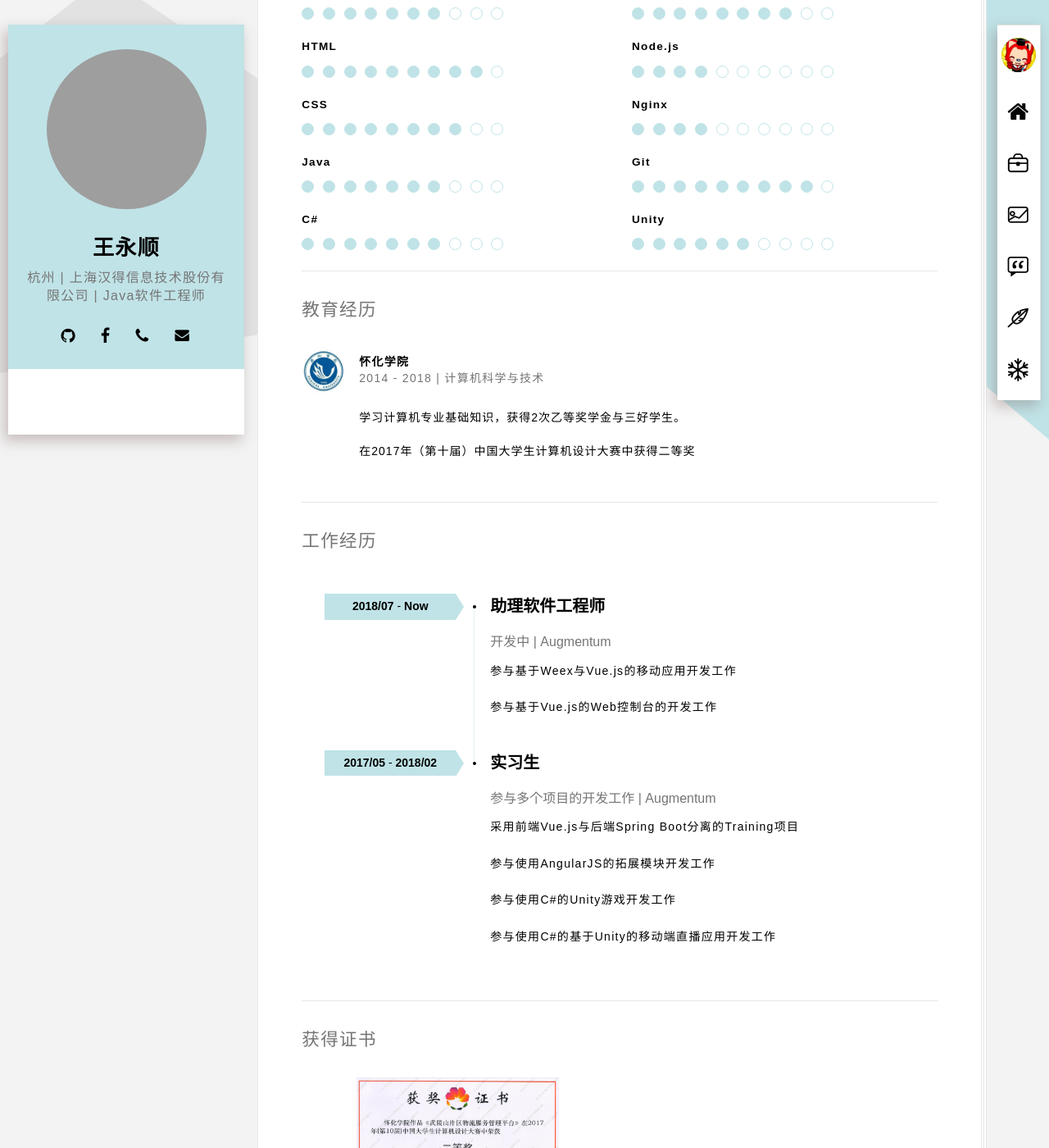
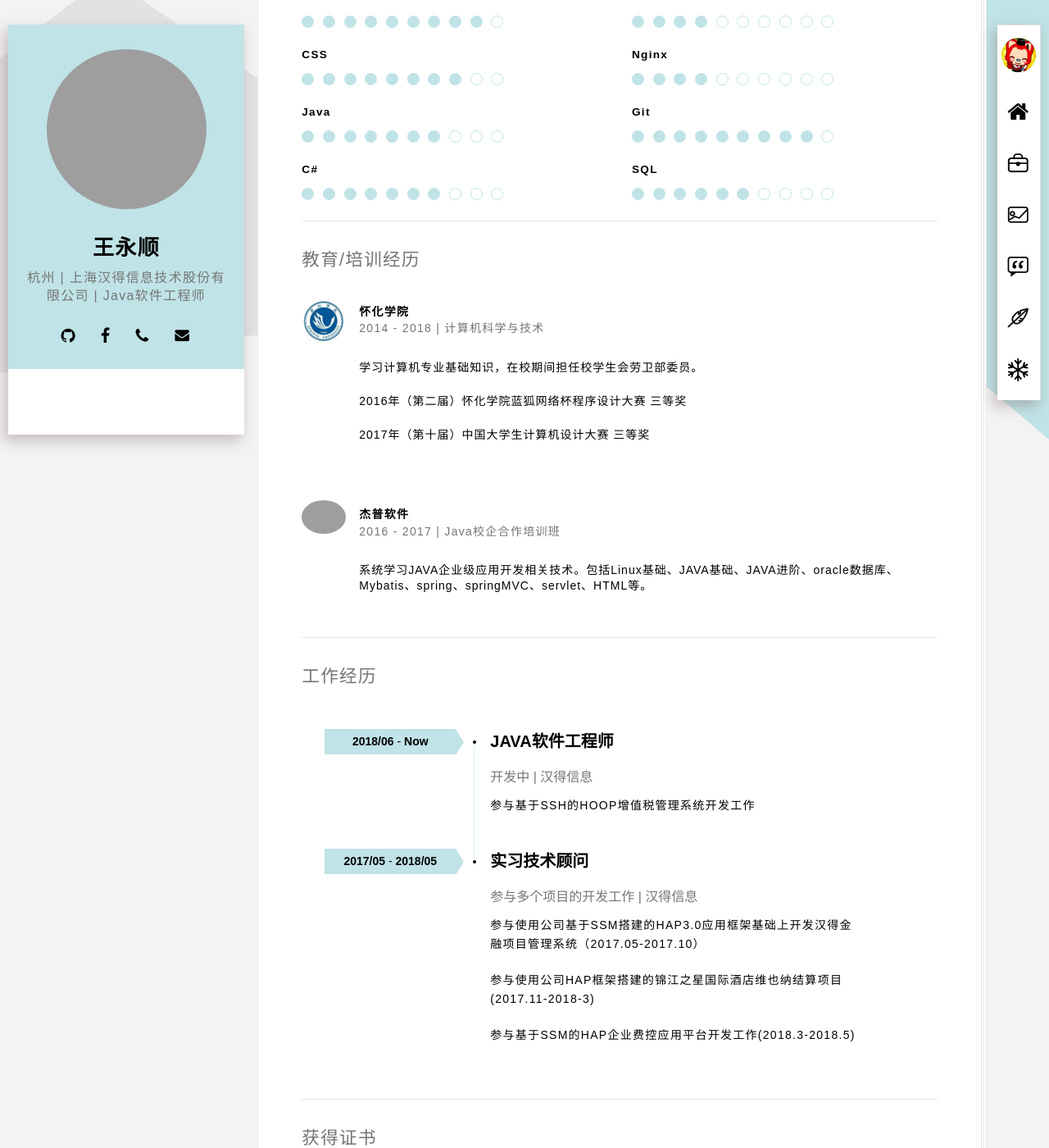
Before and after one commit to ever-young/ever-young.github.io, a Jekyll site: the page built from index.html, in a window 1280 px wide and 1400 px high, scrolled down 440 px. Shown: the whole window at 82% size. Built offline with Jekyll 4.4.1, drawn with Linux system fonts in a browser that asks for light colours; some web fonts are replaced; some of the changed text lies outside the part shown; grey boxes are pictures that could not be loaded.

Commit message:
修改信息

```diff
--- a/_includes/resumer_01-basic.html
+++ b/_includes/resumer_01-basic.html
@@ -8,19 +8,13 @@
                 <dd>男</dd>
 
                 <dt class="text-upper">出生日期</dt>
-                <dd>1996/08/19</dd>
+                <dd>1996/11/23</dd>
 
                 <dt class="text-upper">手机</dt>
-                <dd>1589735XXXX</dd>
+                <dd>1662115XXXX</dd>
 
                 <dt class="text-upper">e-mail</dt>
-                <dd><a href="mailto:asahi@alpgo.cc">asahi@alpgo.cc</a></dd>
-
-                <dt class="text-upper">英语</dt>
-                <dd>CET-4</dd>
-
-                <dt class="text-upper">日语</dt>
-                <dd>准备考级中</dd>
+                <dd><a href="mailto:asahi@alpgo.cc">2587336357@qq.com</a></dd>
             </dl>
         </div><!-- .col-sm-6 -->
     </div><!-- .row -->
--- a/_includes/resumer_02-profetional.html
+++ b/_includes/resumer_02-profetional.html
@@ -91,10 +91,8 @@
             <div class="col-sm-6 clear-mrg">
 
                 <div class="progress-bullets crt-animate" role="progressbar" aria-valuenow="10" aria-valuemin="0" aria-valuemax="10">
-                    <strong class="progress-title">Vue.js</strong>
+                    <strong class="progress-title">JAVA</strong>
                     <span class="progress-bar">
-                        <span class="bullet fill"></span>
-                        <span class="bullet fill"></span>
                         <span class="bullet fill"></span>
                         <span class="bullet fill"></span>
                         <span class="bullet fill"></span>
@@ -103,11 +101,13 @@
                         <span class="bullet fill"></span>
                         <span class="bullet"></span>
                         <span class="bullet"></span>
+                        <span class="bullet"></span>
+                        <span class="bullet"></span>
                     </span>
                 </div>
 
                 <div class="progress-bullets crt-animate" role="progressbar" aria-valuenow="10" aria-valuemin="0" aria-valuemax="10">
-                    <strong class="progress-title">Node.js</strong>
+                    <strong class="progress-title">JS</strong>
                     <span class="progress-bar">
                         <span class="bullet fill"></span>
                         <span class="bullet fill"></span>
@@ -155,7 +155,7 @@
                 </div>
 
                 <div class="progress-bullets crt-animate" role="progressbar" aria-valuenow="10" aria-valuemin="0" aria-valuemax="10">
-                    <strong class="progress-title">Unity</strong>
+                    <strong class="progress-title">SQL</strong>
                     <span class="progress-bar">
                         <span class="bullet fill"></span>
                         <span class="bullet fill"></span>
--- a/_includes/resumer_03-education.html
+++ b/_includes/resumer_03-education.html
@@ -1,7 +1,7 @@
 <section class="section brd-btm" id="education">
     <div class="row">
         <div class="col-sm-12 clear-mrg">
-            <h2 class="title-thin text-muted">教育经历</h2>
+            <h2 class="title-thin text-muted">教育/培训经历</h2>
 
             <div class="ref-box hreview">
                 <div class="ref-avatar">
@@ -15,13 +15,33 @@
                     </div>
 
                     <blockquote class="ref-cont clear-mrg">
-                        <p>学习计算机专业基础知识，获得2次乙等奖学金与三好学生。
+                        <p>学习计算机专业基础知识，在校期间担任校学生会劳卫部委员。
                         </p>
-                        <p>在2017年（第十届）中国大学生计算机设计大赛中获得二等奖
+                        <p>2016年（第二届）怀化学院蓝狐网络杯程序设计大赛 三等奖
+                        </p>
+                        <p>2017年（第十届）中国大学生计算机设计大赛 三等奖
                         </p>
                     </blockquote>
                 </div>
             </div><!-- .ref-box -->
+
+            <div class="ref-box hreview">
+                <div class="ref-avatar">
+                    <img alt="" src="{{ 'https://gss0.bdstatic.com/-4o3dSag_xI4khGkpoWK1HF6hhy/baike/s%3D250/sign=9640cee01ad5ad6eaef963efb1cb39a3/8b82b9014a90f60337d669633812b31bb051edb4.jpg' | prepend: site.baseurl }}" class="avatar avatar-54 photo" height="54" width="54">
+                </div>
+
+                <div class="ref-info">
+                    <div class="ref-author">
+                        <strong>杰普软件</strong>
+                        <span>2016 - 2017 | Java校企合作培训班</span>
+                    </div>
+
+                    <blockquote class="ref-cont clear-mrg">
+                        <p>系统学习JAVA企业级应用开发相关技术。包括Linux基础、JAVA基础、JAVA进阶、oracle数据库、Mybatis、spring、springMVC、servlet、HTML等。
+                        </p>
+                    </blockquote>
+                </div>
+            </div>
         </div><!-- .col-sm-6 -->
     </div><!-- .row -->
 </section><!-- .section -->
--- a/_includes/resumer_04-experience.html
+++ b/_includes/resumer_04-experience.html
@@ -5,26 +5,24 @@
             <br />
             <div class="education">
                 <div class="education-box">
-                    <time class="education-date" datetime="2016-01TNow">
-                        <span><strong class="text-upper">2018/07</strong> - <strong>Now</strong></span>
+                    <time class="education-date" datetime="2018-06TNow">
+                        <span><strong class="text-upper">2018/06</strong> - <strong>Now</strong></span>
                     </time>
-                    <h3>助理软件工程师</h3>
-                    <span class="education-company">开发中 | Augmentum</span>
-                    <p>参与基于Weex与Vue.js的移动应用开发工作</p>
-                    <p>参与基于Vue.js的Web控制台的开发工作</p>
+                    <h3>JAVA软件工程师</h3>
+                    <span class="education-company">开发中 | 汉得信息</span>
+                    <p>参与基于SSH的HOOP增值税管理系统开发工作</p>
                 </div>
                 <!-- .education-box -->
 
                 <div class="education-box">
                     <time class="education-date" datetime="2014-09T2016-01">
-                        <span><strong class="text-upper">2017/05</strong> - <strong>2018/02</strong></span>
+                        <span><strong class="text-upper">2017/05</strong> - <strong>2018/05</strong></span>
                     </time>
-                    <h3>实习生</h3>
-                    <span class="education-company">参与多个项目的开发工作 | Augmentum</span>
-                    <p>采用前端Vue.js与后端Spring Boot分离的Training项目</p>
-                    <p>参与使用AngularJS的拓展模块开发工作</p>
-                    <p>参与使用C#的Unity游戏开发工作</p>
-                    <p>参与使用C#的基于Unity的移动端直播应用开发工作</p>
+                    <h3>实习技术顾问</h3>
+                    <span class="education-company">参与多个项目的开发工作 | 汉得信息</span>
+                    <p>参与使用公司基于SSM搭建的HAP3.0应用框架基础上开发汉得金融项目管理系统（2017.05-2017.10）</p>
+                    <p>参与使用公司HAP框架搭建的锦江之星国际酒店维也纳结算项目(2017.11-2018-3)</p>
+                    <p>参与基于SSM的HAP企业费控应用平台开发工作(2018.3-2018.5)</p>
                 </div>
             </div>
         </div>
```
